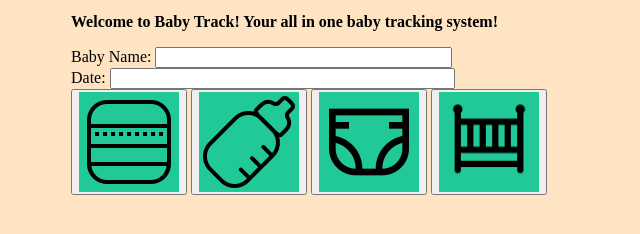
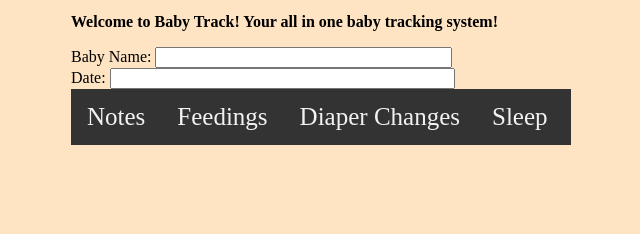
Before and after one commit to RobbieKavanagh/Baby-Track, a plain HTML site: page index.html in a window 1280 px wide. Shown: the part 54-288 px from the top of the page, without its empty margins (319-959 px from the left). Drawn offline with Linux system fonts and the light colour scheme.

Commit message:
Commit May 3 2023

```diff
--- a/index.html
+++ b/index.html
@@ -15,18 +15,11 @@
         <div></div>
         <label for="date"> Date:</label>
         <input type="text" id="date" size="40">
-        <div></div>
-        <button>
-           <img src ="notes.png" width="100" height="100"/>
-        </button>
-       <button>
-           <img src ="bottle.png" width="100" height="100"/>
-        </button>
-       <button>
-           <img src="diaper.png" width="100" height="100"/>
-        </button>
-        <button>
-            <img src="crib.png" width="100" height="100"/>
-        </button>
+        <div class="topnav">
+            <a class="active" href="#Notes">Notes</a>
+            <a href="#Feedings">Feedings</a>
+            <a href="#DiaperChanges">Diaper Changes</a>
+            <a href="#Sleep">Sleep</a>
+          </div>
     </body>
 </html>
--- a/styles.css
+++ b/styles.css
@@ -13,3 +13,15 @@ h1 {
     width: fit-content;
     font-family: Impact, Haettenschweiler, 'Arial Narrow Bold', sans-serif;
 }
+.topnav {
+    background-color: #333;
+    overflow: hidden;
+  }
+  .topnav a {
+    float: left;
+    color: #f2f2f2;
+    text-align: center;
+    padding: 14px 16px;
+    text-decoration: none;
+    font-size: 25px;
+  }
```
Also changed, not shown: bottle.png (deleted), crib.png (deleted), diaper.png (deleted), notes.png (deleted).
